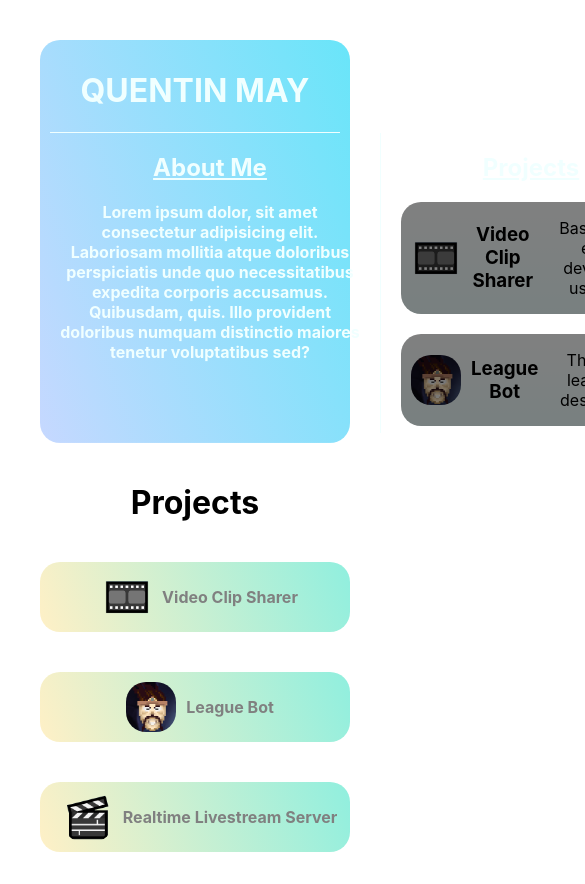
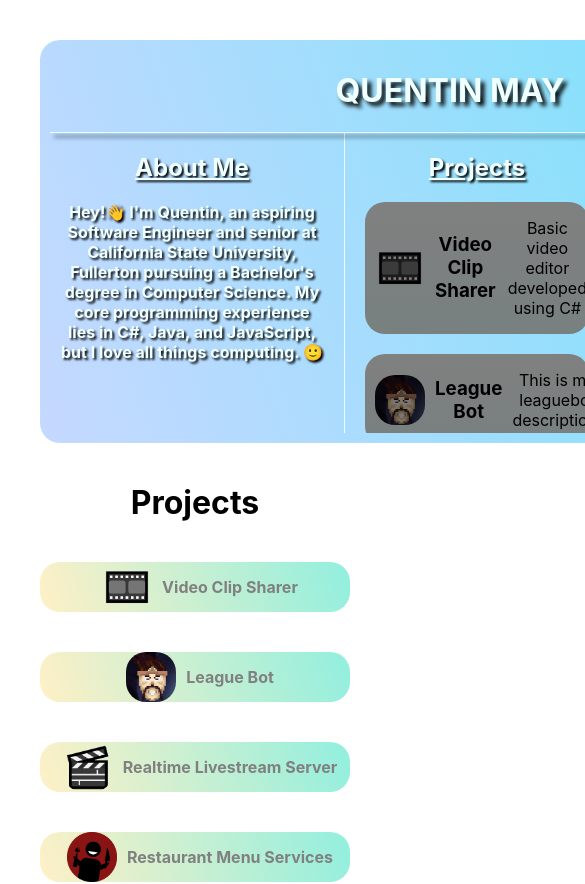
Before and after one commit to quentinmay/portfolio, a React (Create React App) app: page / in a window 390 px wide. Shown: the top 884 px of the page, 585 px wide, since content can reach past the window. Built offline with nearby package versions, Linux system fonts and the light colour scheme; no server answers.

Commit message:
Text easier to read. Improved for mobile

```diff
--- a/src/components/Header.js
+++ b/src/components/Header.js
@@ -14,7 +14,7 @@
             <div className="subjects">
                 <div className="subject" id="subject1">
                     <h2 className="subject-title">About Me</h2>
-                    <p className="about-me paragraph">Lorem ipsum dolor, sit amet consectetur adipisicing elit. Laboriosam mollitia atque doloribus perspiciatis unde quo necessitatibus expedita corporis accusamus. Quibusdam, quis. Illo provident doloribus numquam distinctio maiores tenetur voluptatibus sed?</p>
+                    <p className="about-me paragraph">Hey!👋 I'm Quentin, an aspiring Software Engineer and senior at California State University, Fullerton pursuing a Bachelor's degree in Computer Science. My core programming experience lies in C#, Java, and JavaScript, but I love all things computing. 🙂</p>
 
                 </div>
                 <div className="subject" id="subject2">
--- a/src/components/projects.js
+++ b/src/components/projects.js
@@ -33,6 +33,6 @@
         "projectIcon": "mic.png",
         "projectShortDescription": "Website portfolio built in ReactJS. Its where your at right now!",
         "projectDescription": "Long portfolio description",
-        "projectMarkDown": "https://raw.githubusercontent.com/quentinmay/portfolio/gh-pages/portfolio.md"
+        "projectMarkDown": "https://raw.githubusercontent.com/quentinmay/portfolio/master/portfolio.md"
     }
 ];
--- a/src/index.css
+++ b/src/index.css
@@ -14,7 +14,9 @@
 
 
 .header {
+
   min-height: 200px;
+  min-width: 800px;
   border-radius: 20px;
   background-image: linear-gradient(to top, black, rgb(54, 54, 54));
   margin: 40px;
@@ -37,12 +39,14 @@
   border-top: 0pt;
   border-left: 0pt;
   border-right: 0pt;
+  filter: drop-shadow(4px 4px 2px black);
 }
 
 
 
 .subjects {
   /* display:contents; */
+
   max-height: 300px;
   display:flex;
 
@@ -50,7 +54,9 @@
 
 .subject {
   flex: 1;
-  min-width: 300px;
+  width: 300px;
+  min-width: 33%;
+  max-width: 33%;
   /* padding-left: 10px; */
   /* padding-right:10px; */
   margin-left: 10px;
@@ -73,9 +79,9 @@
   color:black;
   min-height: 40px;
   border-radius: 20px;
+  max-width: 100%;
   margin:20px;
   cursor: pointer;
-
   background-image: linear-gradient(to bottom, white, azure);
   /* background-image: linear-gradient(to bottom, gray, black); */
 
@@ -121,6 +127,7 @@
 }
 
 .subject-title {
+  filter: drop-shadow(2px 2px 1px black);
 
   color:azure;
   text-decoration: underline;
@@ -136,6 +143,7 @@
   /* color: rgb(0, 0, 0);
    */
    color: azure;
+   filter: drop-shadow(2px 2px 1px black);
 
   font-weight: bold;
   /* font-size: 19px; */
@@ -166,7 +174,9 @@
   border-radius: 20px;
   background-image: linear-gradient(to top, black, rgb(54, 54, 54));
   margin: 40px;
-  padding: 10px;
+  padding-left: 10px;
+  padding-right:10px;
+
   background: linear-gradient(70deg, var(--c1, rgb(36, 238, 245)), var(--c2, rgb(255, 240, 198)) 0%, rgb(42, 238, 245)) var(--x, 0)/ 200%;
   transition: 2s;
 }
@@ -186,7 +196,8 @@
   align-items: center;
   justify-content: center;
   font-weight: bold;
-  color:gray
+  color:gray;
+  cursor: pointer;
 }
 
 img {
```
